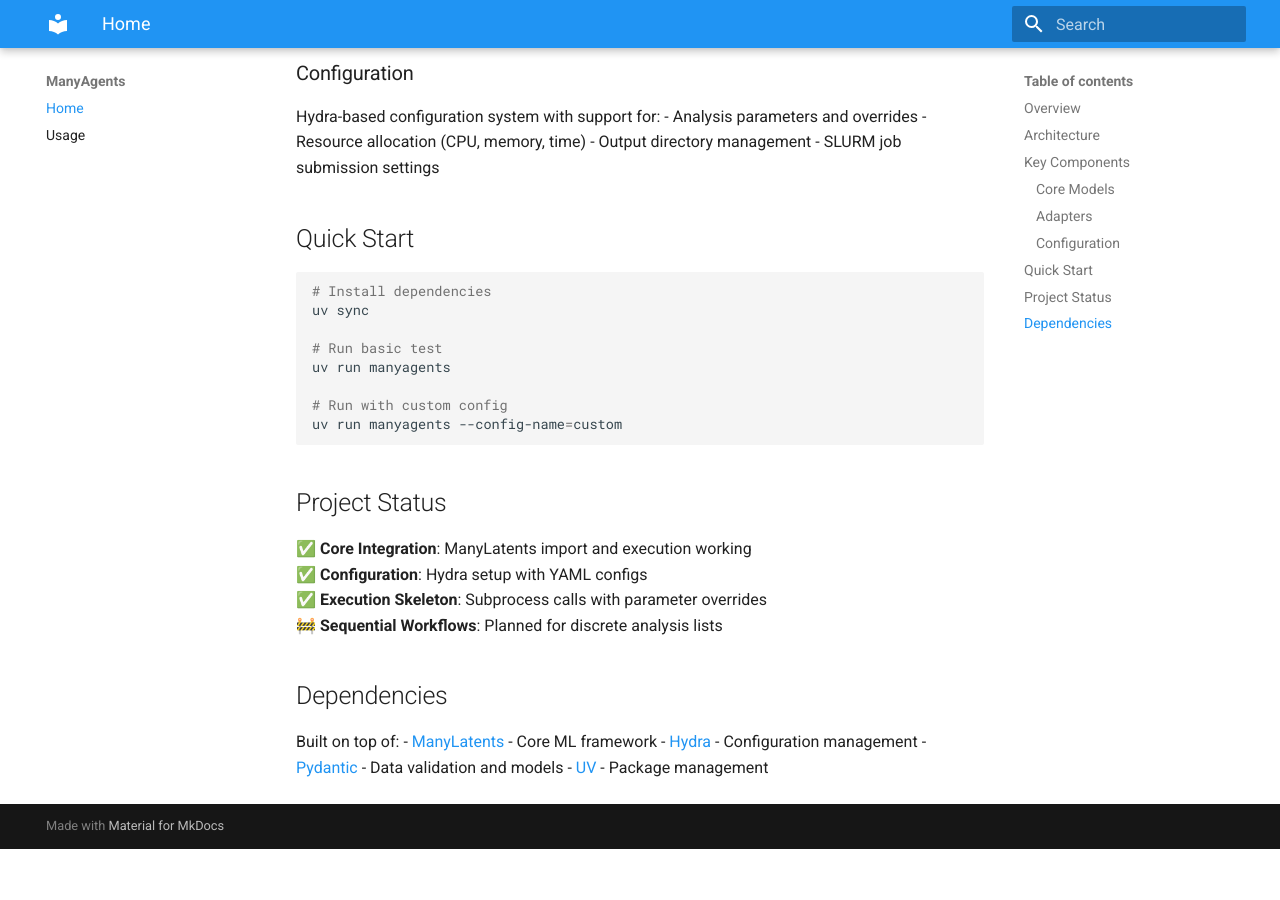
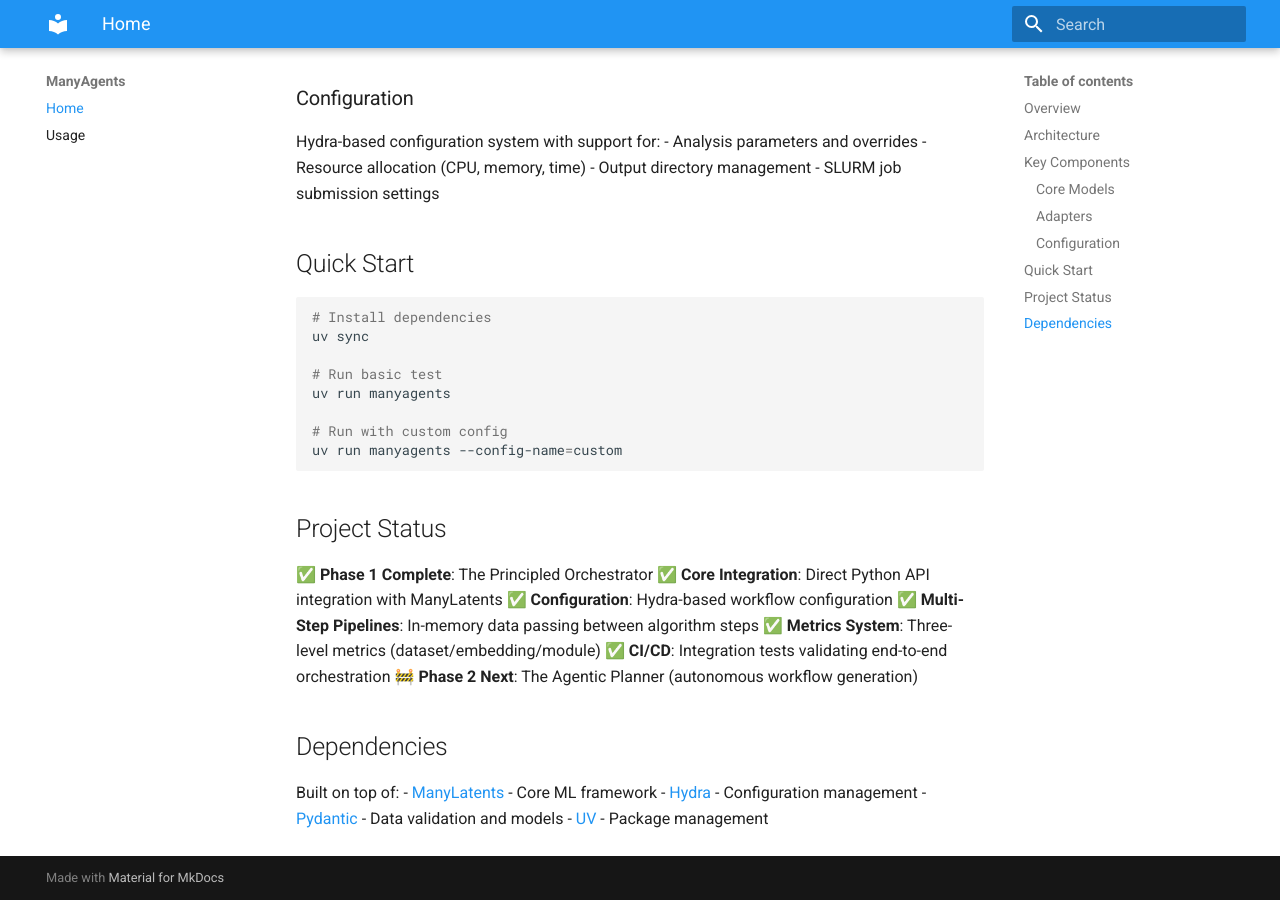
Before and after one commit to latent-reasoning-works/manyagents, an MkDocs documentation site: the page built from docs/index.md, in a window 1280 px wide and 900 px high, scrolled down 1141 px. Built offline with MkDocs 1.6.1 and Material for MkDocs 9.7.7, drawn with Linux system fonts in a browser that asks for light colours; before the commit the page ends 1990 px from its top, so only the background shows below that; some of the changed text lies outside the part shown.

Commit message:
Update documentation to reflect Phase 1 completion
Phase 1: The Principled Orchestrator is now complete with:
- Direct Python API integration (no subprocess overhead)
- Multi-step pipelines with in-memory data passing
- Three-level metrics system (dataset/embedding/module)
- CI/CD pipelines with integration tests

Updated:
- README.md: Added comprehensive overview and quick start
- docs/index.md: Updated project status and execution model

🤖 Generated with [Claude Code](https://claude.com/claude-code)

Co-Authored-By: Claude <noreply@anthropic.com>

```diff
--- a/docs/index.md
+++ b/docs/index.md
@@ -7,7 +7,7 @@
 ManyAgents follows a simple **propose → execute → collect** workflow for ML experiment orchestration:
 
 1. **Propose**: Define analysis specifications with parameters and resource requirements
-2. **Execute**: Run experiments via ManyLatents subprocess calls with Hydra overrides
+2. **Execute**: Run experiments via direct Python API calls to ManyLatents with in-memory data passing
 3. **Collect**: Aggregate results for decision-making and further analysis
 
 ## Architecture
@@ -53,10 +53,13 @@ uv run manyagents --config-name=custom
 
 ## Project Status
 
-✅ **Core Integration**: ManyLatents import and execution working
-✅ **Configuration**: Hydra setup with YAML configs
-✅ **Execution Skeleton**: Subprocess calls with parameter overrides
-🚧 **Sequential Workflows**: Planned for discrete analysis lists
+✅ **Phase 1 Complete**: The Principled Orchestrator
+✅ **Core Integration**: Direct Python API integration with ManyLatents
+✅ **Configuration**: Hydra-based workflow configuration
+✅ **Multi-Step Pipelines**: In-memory data passing between algorithm steps
+✅ **Metrics System**: Three-level metrics (dataset/embedding/module)
+✅ **CI/CD**: Integration tests validating end-to-end orchestration
+🚧 **Phase 2 Next**: The Agentic Planner (autonomous workflow generation)
 
 ## Dependencies
 
```
Also changed, not shown: README.md (+54 -0 lines).
